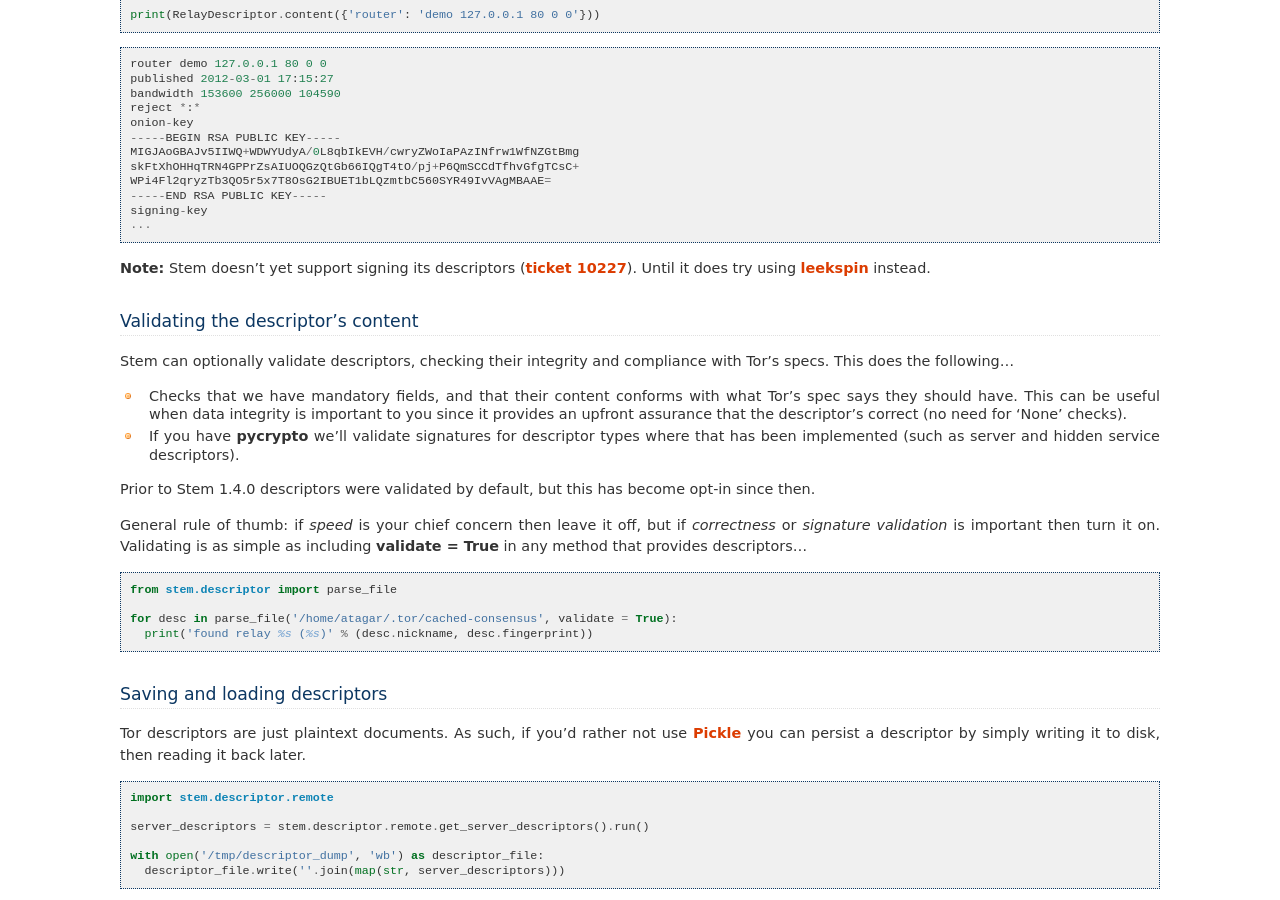
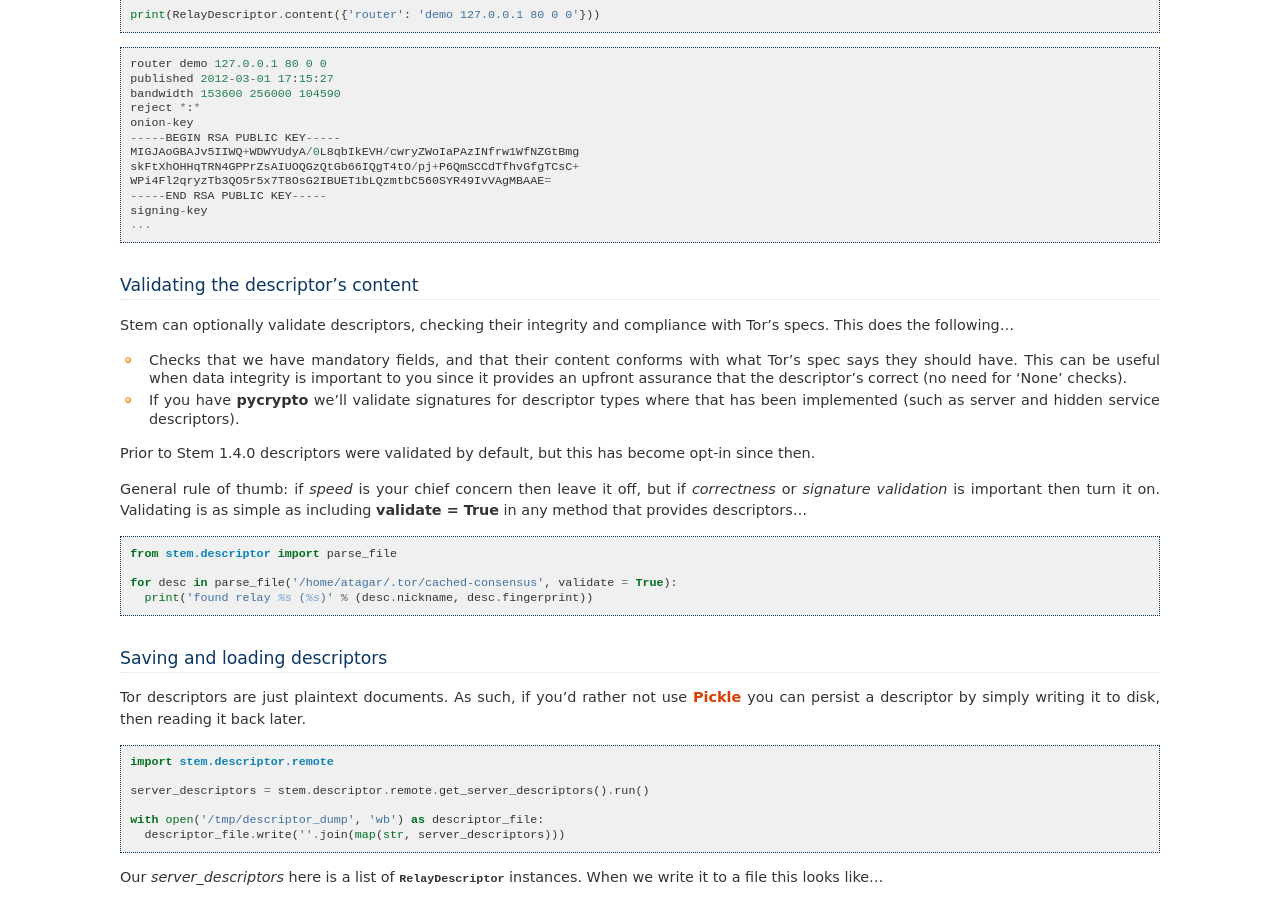
Before and after one commit to torproject/stem, a Sphinx documentation site: the page built from docs/tutorials/mirror_mirror_on_the_wall.rst, in a window 1280 px wide and 900 px high, scrolled down 3160 px. Built offline with Sphinx 7.4.7, drawn with Linux system fonts in a browser that asks for light colours.

```diff
--- a/docs/tutorials/mirror_mirror_on_the_wall.rst
+++ b/docs/tutorials/mirror_mirror_on_the_wall.rst
@@ -198,10 +198,6 @@
   signing-key
   ...
 
-**Note:** Stem doesn't yet support signing its descriptors (:trac:`10227`).
-Until it does try using `leekspin <https://pypi.python.org/pypi/leekspin>`_
-instead.
-
 .. _validating-the-descriptors-content:
 
 Validating the descriptor's content
```
Also changed, not shown: other parts of docs/tutorials/mirror_mirror_on_the_wall.rst (+1 -1 lines).
